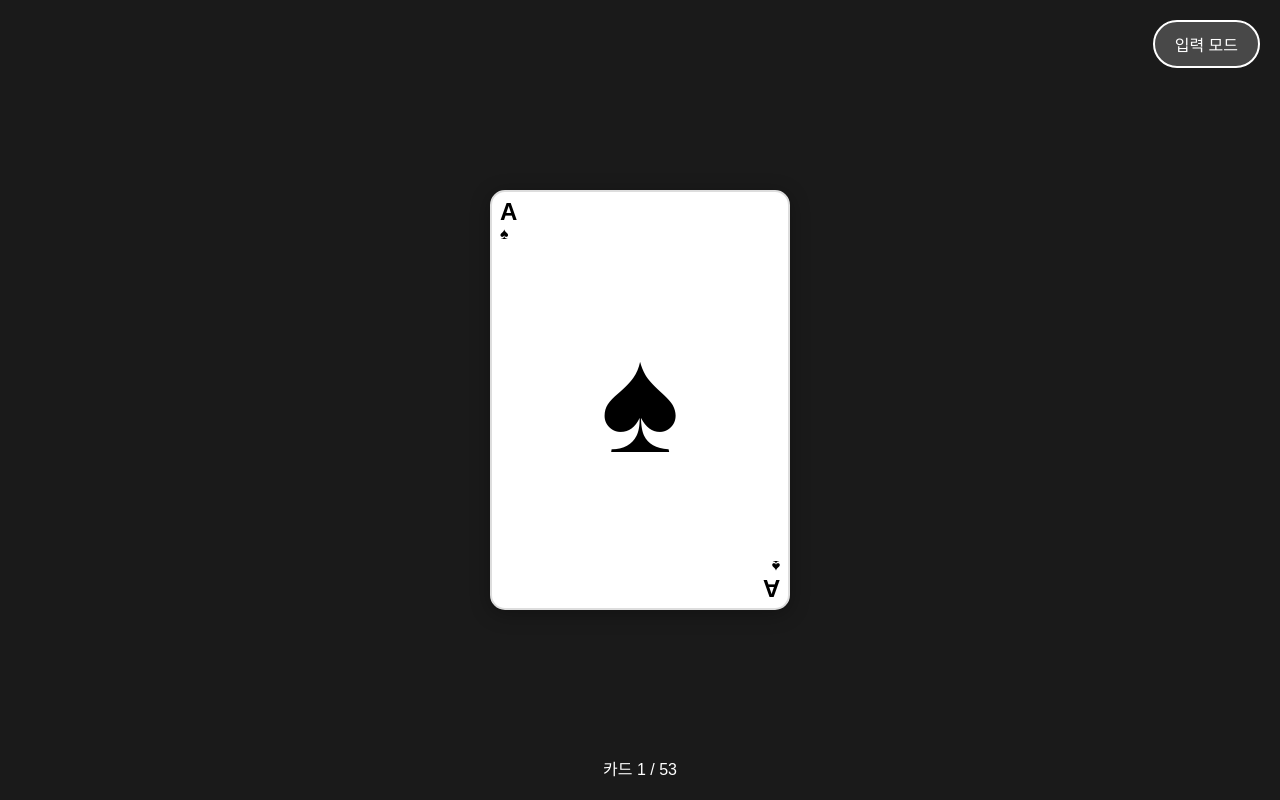
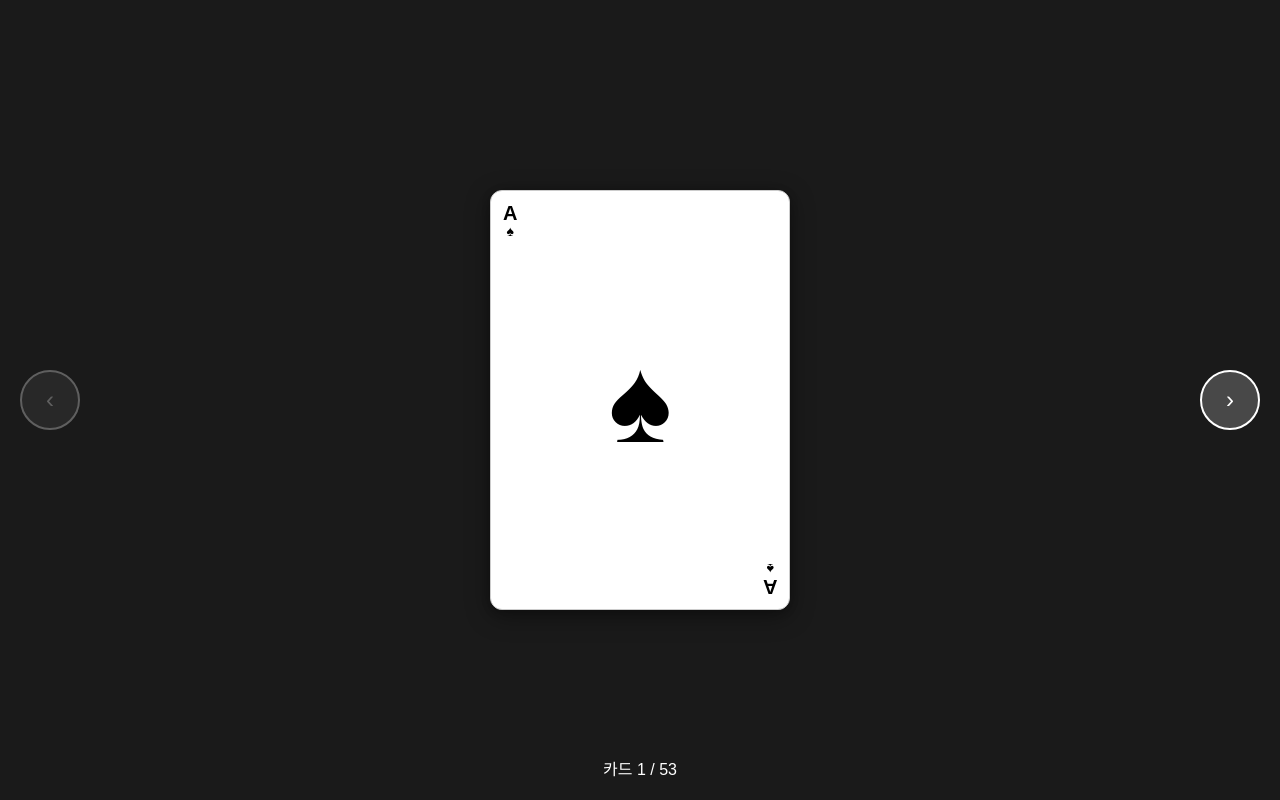
Before and after one commit to sinsung13131-cmyk/RandomCard, a plain HTML site: page result.html in a window 1280 px wide. Drawn offline with Linux system fonts and the light colour scheme.

Commit message:
결과화면 개선: 입력버튼 제거, 네비게이션 버튼 추가, 카드 디자인 개선
- 입력화면으로 넘어가는 버튼 제거
- 좌/우 네비게이션 버튼 추가 (스와이프와 버튼 모두 지원)
- 카드 디자인을 실제 카드와 유사하게 개선
  - 카드 모서리 디자인 개선
  - 그림자 효과 강화
  - 크기와 간격 조정
  - 버튼 비활성화 상태 표시

```diff
--- a/result.html
+++ b/result.html
@@ -34,13 +34,14 @@
             position: absolute;
             width: 100%;
             height: 100%;
-            border-radius: 15px;
+            border-radius: 12px;
             background: white;
-            box-shadow: 0 4px 20px rgba(0, 0, 0, 0.3);
+            box-shadow: 0 6px 25px rgba(0, 0, 0, 0.4), 0 2px 8px rgba(0, 0, 0, 0.2);
             transition: transform 0.3s ease, opacity 0.3s ease;
             cursor: grab;
-            border: 2px solid #ddd;
+            border: 1px solid #ccc;
             position: relative;
+            overflow: hidden;
         }
 
         .card:active {
@@ -68,25 +69,33 @@
         /* Card corner elements */
         .card-corner {
             position: absolute;
-            font-size: 24px;
+            font-size: 20px;
             font-weight: bold;
             line-height: 1;
+            text-align: center;
         }
 
         .card-corner.top-left {
-            top: 8px;
-            left: 8px;
+            top: 12px;
+            left: 12px;
         }
 
         .card-corner.bottom-right {
-            bottom: 8px;
-            right: 8px;
+            bottom: 12px;
+            right: 12px;
             transform: rotate(180deg);
         }
 
         .card-corner-suit {
-            font-size: 16px;
-            margin-top: 2px;
+            font-size: 14px;
+            margin-top: 1px;
+            display: block;
+        }
+
+        .card-corner-value {
+            font-size: 20px;
+            font-weight: bold;
+            display: block;
         }
 
         /* Center suit */
@@ -95,7 +104,7 @@
             top: 50%;
             left: 50%;
             transform: translate(-50%, -50%);
-            font-size: 120px;
+            font-size: 100px;
             font-weight: bold;
             text-align: center;
         }
@@ -110,20 +119,23 @@
             flex-direction: column;
             align-items: center;
             justify-content: center;
-            width: 100%;
-            height: 100%;
+            width: 80%;
+            height: 80%;
+            padding: 20px;
         }
 
         .pip-row {
             display: flex;
             justify-content: center;
             align-items: center;
-            margin: 5px 0;
+            margin: 3px 0;
+            flex: 1;
         }
 
         .pip {
-            font-size: 24px;
-            margin: 0 8px;
+            font-size: 20px;
+            margin: 0 6px;
+            line-height: 1;
         }
 
         /* Face card styling */
@@ -132,7 +144,7 @@
             top: 50%;
             left: 50%;
             transform: translate(-50%, -50%);
-            font-size: 80px;
+            font-size: 70px;
             text-align: center;
         }
 
@@ -142,7 +154,7 @@
             top: 50%;
             left: 50%;
             transform: translate(-50%, -50%);
-            font-size: 150px;
+            font-size: 120px;
             font-weight: bold;
             text-align: center;
         }
@@ -172,29 +184,56 @@
             font-size: 16px;
         }
 
-        .input-mode-button {
+        .navigation-buttons {
             position: absolute;
-            top: 20px;
-            right: 20px;
+            top: 50%;
+            transform: translateY(-50%);
+            display: flex;
+            width: 100%;
+            justify-content: space-between;
+            pointer-events: none;
+        }
+
+        .nav-button {
             background: rgba(255, 255, 255, 0.2);
             border: 2px solid white;
             color: white;
-            padding: 10px 20px;
-            border-radius: 25px;
+            width: 60px;
+            height: 60px;
+            border-radius: 50%;
             cursor: pointer;
-            font-size: 16px;
+            font-size: 24px;
             transition: all 0.3s ease;
+            display: flex;
+            align-items: center;
+            justify-content: center;
+            pointer-events: auto;
+            margin: 0 20px;
         }
 
-        .input-mode-button:hover {
+        .nav-button:hover {
             background: rgba(255, 255, 255, 0.3);
+            transform: scale(1.1);
+        }
+
+        .nav-button:disabled {
+            opacity: 0.3;
+            cursor: not-allowed;
+        }
+
+        .nav-button:disabled:hover {
+            transform: none;
+            background: rgba(255, 255, 255, 0.2);
         }
     </style>
 </head>
 <body>
-    <button class="input-mode-button" id="inputModeButton">입력 모드</button>
     <div class="card-container" id="cardContainer">
         <!-- Cards will be dynamically generated -->
+    </div>
+    <div class="navigation-buttons">
+        <button class="nav-button" id="prevButton">‹</button>
+        <button class="nav-button" id="nextButton">›</button>
     </div>
     <div class="deck-info" id="deckInfo">카드 1 / 52</div>
 
--- a/result.js
+++ b/result.js
@@ -1,8 +1,9 @@
 class CardResultApp {
     constructor() {
-        this.inputModeButton = document.getElementById('inputModeButton');
         this.cardContainer = document.getElementById('cardContainer');
         this.deckInfo = document.getElementById('deckInfo');
+        this.prevButton = document.getElementById('prevButton');
+        this.nextButton = document.getElementById('nextButton');
 
         this.currentCardIndex = 0;
         this.deck = [];
@@ -39,7 +40,9 @@ class CardResultApp {
     }
 
     setupEventListeners() {
-        this.inputModeButton.addEventListener('click', () => this.goToInput());
+        // Navigation button event listeners
+        this.prevButton.addEventListener('click', () => this.previousCard());
+        this.nextButton.addEventListener('click', () => this.nextCard());
 
         // Listen for localStorage changes from other tabs/windows
         window.addEventListener('storage', (event) => {
@@ -83,9 +86,6 @@ class CardResultApp {
         }
     }
 
-    goToInput() {
-        window.location.href = 'input.html';
-    }
 
     renderCards() {
         this.cardContainer.innerHTML = '';
@@ -96,6 +96,7 @@ class CardResultApp {
         this.cardContainer.appendChild(cardElement);
 
         this.updateDeckInfo();
+        this.updateNavigationButtons();
     }
 
     createCardElement(card) {
@@ -114,10 +115,10 @@ class CardResultApp {
         if (card.suit === 'joker') {
             cardDiv.innerHTML = `
                 <div class="card-corner top-left">
-                    <div>JOKER</div>
+                    <div class="card-corner-value">JOKER</div>
                 </div>
                 <div class="card-corner bottom-right">
-                    <div>JOKER</div>
+                    <div class="card-corner-value">JOKER</div>
                 </div>
                 <div class="card-center">🃏</div>
             `;
@@ -125,11 +126,11 @@ class CardResultApp {
             // Ace - single large symbol in center
             cardDiv.innerHTML = `
                 <div class="card-corner top-left">
-                    <div>${displayValue}</div>
+                    <div class="card-corner-value">${displayValue}</div>
                     <div class="card-corner-suit">${suitSymbol}</div>
                 </div>
                 <div class="card-corner bottom-right">
-                    <div>${displayValue}</div>
+                    <div class="card-corner-value">${displayValue}</div>
                     <div class="card-corner-suit">${suitSymbol}</div>
                 </div>
                 <div class="ace-center">${suitSymbol}</div>
@@ -139,11 +140,11 @@ class CardResultApp {
             const faceSymbol = this.getFaceCardSymbol(card.value);
             cardDiv.innerHTML = `
                 <div class="card-corner top-left">
-                    <div>${displayValue}</div>
+                    <div class="card-corner-value">${displayValue}</div>
                     <div class="card-corner-suit">${suitSymbol}</div>
                 </div>
                 <div class="card-corner bottom-right">
-                    <div>${displayValue}</div>
+                    <div class="card-corner-value">${displayValue}</div>
                     <div class="card-corner-suit">${suitSymbol}</div>
                 </div>
                 <div class="face-card">${faceSymbol}</div>
@@ -153,11 +154,11 @@ class CardResultApp {
             const pipPattern = this.generatePipPattern(parseInt(card.value), suitSymbol);
             cardDiv.innerHTML = `
                 <div class="card-corner top-left">
-                    <div>${displayValue}</div>
+                    <div class="card-corner-value">${displayValue}</div>
                     <div class="card-corner-suit">${suitSymbol}</div>
                 </div>
                 <div class="card-corner bottom-right">
-                    <div>${displayValue}</div>
+                    <div class="card-corner-value">${displayValue}</div>
                     <div class="card-corner-suit">${suitSymbol}</div>
                 </div>
                 <div class="card-pips">${pipPattern}</div>
@@ -247,6 +248,11 @@ class CardResultApp {
         this.deckInfo.textContent = `카드 ${this.currentCardIndex + 1} / ${this.deck.length}`;
     }
 
+    updateNavigationButtons() {
+        this.prevButton.disabled = this.currentCardIndex === 0;
+        this.nextButton.disabled = this.currentCardIndex === this.deck.length - 1;
+    }
+
     // Card swiping in result screen
     handleCardTouchStart(e) {
         this.cardStartX = e.touches[0].clientX;
```
